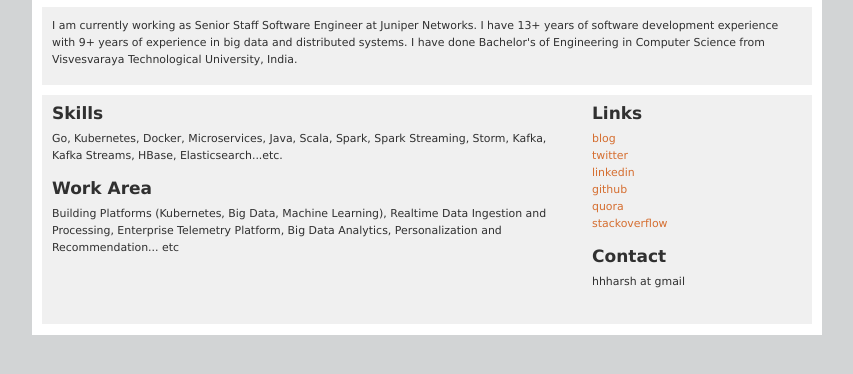
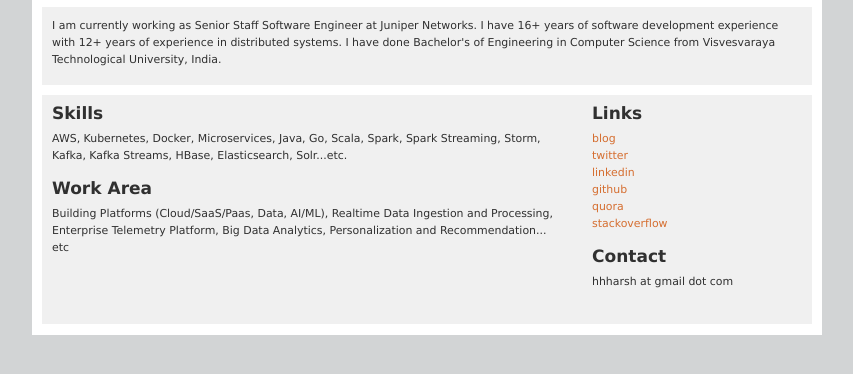
Before and after one commit to harsha/harsha.github.io, a plain HTML site: page index.html in a window 1280 px wide. Shown: the part 86-460 px from the top of the page, without its empty margins (213-1066 px from the left). Drawn offline with Linux system fonts and the light colour scheme.

Commit message:
Update index.html

```diff
--- a/index.html
+++ b/index.html
@@ -18,7 +18,7 @@
 <!-- / Header block --><!-- Single content block -->
 
 <div class="singlecontent">
-<p>I am currently working as Senior Staff Software Engineer at Juniper Networks. I have 13+ years of software development experience with 9+ years of experience in big data and distributed systems. I have done Bachelor&#39;s of Engineering in Computer Science from Visvesvaraya Technological University, India.</p>
+<p>I am currently working as Senior Staff Software Engineer at Juniper Networks. I have 16+ years of software development experience with 12+ years of experience in distributed systems. I have done Bachelor&#39;s of Engineering in Computer Science from Visvesvaraya Technological University, India.</p>
 
 </div>
 <!-- / Single content block --><!-- Double content block -->
@@ -28,11 +28,11 @@
 
 <h2>Skills</h2>
 
-<p>Go, Kubernetes, Docker, Microservices, Java, Scala, Spark, Spark Streaming, Storm, Kafka, Kafka Streams, HBase, Elasticsearch...etc.</p>
+<p>AWS, Kubernetes, Docker, Microservices, Java, Go, Scala, Spark, Spark Streaming, Storm, Kafka, Kafka Streams, HBase, Elasticsearch, Solr...etc.</p>
 
 <h2>Work Area</h2>
 
-<p>Building Platforms (Kubernetes, Big Data, Machine Learning), Realtime Data Ingestion and Processing, Enterprise Telemetry Platform, Big Data Analytics, Personalization and Recommendation... etc</p>
+<p>Building Platforms (Cloud/SaaS/Paas, Data, AI/ML), Realtime Data Ingestion and Processing, Enterprise Telemetry Platform, Big Data Analytics, Personalization and Recommendation... etc</p>
 </div>
 
 <div class="doubleright">
@@ -47,7 +47,7 @@
 
 <h2>Contact</h2>
 
-<p>hhharsh at gmail</p>
+<p>hhharsh at gmail dot com</p>
 </div>
 
 <div class="clear">&nbsp;</div>
```
